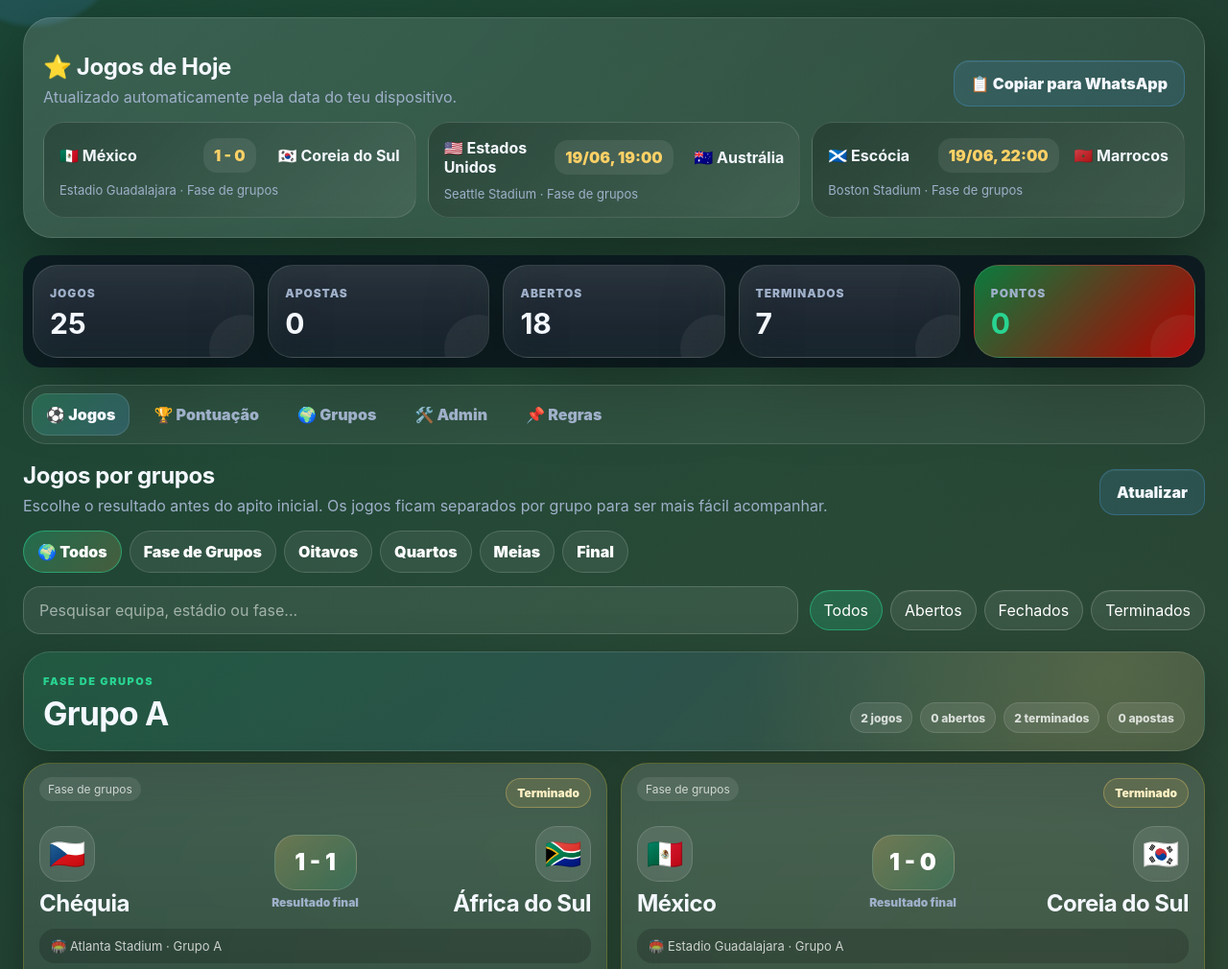
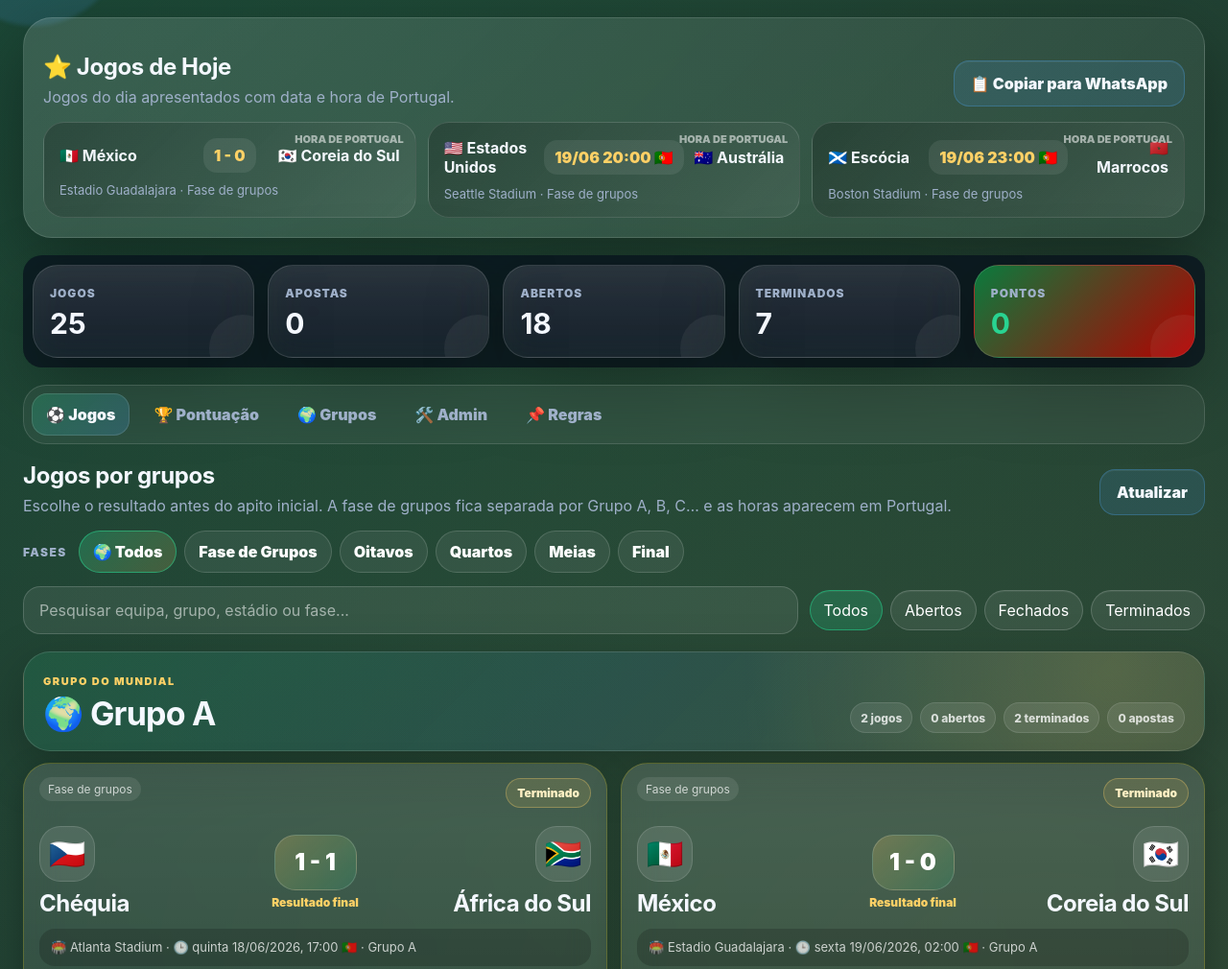
Before and after one commit to picafern-commits/App-Mundial, a plain HTML site: page index.html in a window 1280 px wide. Shown: the part 703-1713 px from the top of the page at 96% size. Drawn offline with Linux system fonts and the light colour scheme.

Commit message:
Add files via upload

```diff
--- a/app.js
+++ b/app.js
@@ -1,4 +1,4 @@
-// Mundial Pontos - v12.0 Sem Jogador
+// Mundial Pontos - v13.0 Hora Portugal + Grupos
 // Firebase/API configuráveis via config.js. Modo teste continua ativo sem configuração.
 
 import { initializeApp } from "https://www.gstatic.com/firebasejs/10.12.5/firebase-app.js";
@@ -9,7 +9,7 @@ const firebaseConfig = APP_CONFIG.firebase || {};
 const apiConfig = APP_CONFIG.api || {};
 const ADMIN_PIN = APP_CONFIG.adminPin || "1234";
 const DEMO_MODE = !firebaseConfig.apiKey || firebaseConfig.apiKey === "COLOCA_AQUI";
-const demoStoreKey = "mundial_demo_data_v12";
+const demoStoreKey = "mundial_demo_data_v13";
 
 let db = null;
 let activePlayer = "__single_user__";
@@ -64,6 +64,39 @@ const isLocked = game => hasResult(game) || new Date(game.matchDate).getTime() <
 const safeId = text => String(text ?? "").toLowerCase().trim().replace(/[^a-z0-9]+/gi, "_");
 const outcome = (h,a) => Number(h)>Number(a) ? "home" : Number(h)<Number(a) ? "away" : "draw";
 const escapeHtml = text => String(text ?? "").replace(/[&<>'"]/g, c => ({"&":"&amp;","<":"&lt;",">":"&gt;","'":"&#39;",'"':"&quot;"}[c]));
+
+const PORTUGAL_TZ = "Europe/Lisbon";
+function parseDateValue(value){
+  if(!value) return null;
+  const text = String(value);
+  if(/[zZ]$|[+-]\d{2}:\d{2}$/.test(text)) return new Date(text);
+  const m = text.match(/^(\d{4})-(\d{2})-(\d{2})T(\d{2}):(\d{2})/);
+  if(m) return new Date(Number(m[1]), Number(m[2])-1, Number(m[3]), Number(m[4]), Number(m[5]));
+  return new Date(text);
+}
+function portugalDateKey(value){
+  const d = parseDateValue(value);
+  if(!d || Number.isNaN(d.getTime())) return "";
+  return new Intl.DateTimeFormat("en-CA", { timeZone: PORTUGAL_TZ, year:"numeric", month:"2-digit", day:"2-digit" }).format(d);
+}
+function todayPortugalKey(){
+  return new Intl.DateTimeFormat("en-CA", { timeZone: PORTUGAL_TZ, year:"numeric", month:"2-digit", day:"2-digit" }).format(new Date());
+}
+function portugalDateTime(value, short=false){
+  const d = parseDateValue(value);
+  if(!d || Number.isNaN(d.getTime())) return "Sem data";
+  const opts = short
+    ? { timeZone: PORTUGAL_TZ, day:"2-digit", month:"2-digit", hour:"2-digit", minute:"2-digit" }
+    : { timeZone: PORTUGAL_TZ, weekday:"short", day:"2-digit", month:"2-digit", year:"numeric", hour:"2-digit", minute:"2-digit" };
+  return new Intl.DateTimeFormat("pt-PT", opts).format(d).replace(",", "") + " 🇵🇹";
+}
+function isGroupStage(game){
+  return phaseKey(game) === "groups";
+}
+function displaySectionName(game){
+  return isGroupStage(game) ? groupOf(game) : phaseLabel(phaseKey(game));
+}
+
 const flag = team => FLAG_MAP[String(team || "").trim()] || (String(team || "").match(/^\d|Vencedor|Finalista/i) ? "🏆" : "🏳️");
 
 function toast(message){
@@ -81,12 +114,10 @@ function getDemoData(){
 }
 function saveDemoData(data){ localStorage.setItem(demoStoreKey, JSON.stringify(data)); }
 function formatDate(value){
-  if(!value) return "Sem data";
-  return new Date(value).toLocaleString("pt-PT", { weekday:"short", day:"2-digit", month:"2-digit", hour:"2-digit", minute:"2-digit" });
+  return portugalDateTime(value, false);
 }
 function formatShortDate(value){
-  if(!value) return "";
-  return new Date(value).toLocaleString("pt-PT", { day:"2-digit", month:"2-digit", hour:"2-digit", minute:"2-digit" });
+  return portugalDateTime(value, true);
 }
 function statusOf(game){
   if(hasResult(game)) return { label:"Terminado", cls:"closed" };
@@ -95,10 +126,11 @@ function statusOf(game){
 }
 function groupOf(game){ return game.group || game.groupName || game.pool || game.phase || "Outros jogos"; }
 function groupSortKey(group){
-  const letter = String(group).match(/Grupo\s+([A-Z])/i);
+  const text = String(group || "");
+  const letter = text.match(/Grupo\s+([A-Z])/i);
   if(letter) return `0_${letter[1].toUpperCase()}`;
-  const phaseOrder = { "Oitavos": "1", "Quartos": "2", "Meias": "3", "Final": "4" };
-  return `${phaseOrder[group] || "9"}_${group}`;
+  const phaseOrder = { "Oitavos": "1", "Oitavos de Final": "1", "Quartos": "2", "Quartos de Final": "2", "Meias": "3", "Meias-Finais": "3", "Final": "4" };
+  return `${phaseOrder[text] || "9"}_${text}`;
 }
 function phaseKey(game){
   const txt = `${game.phase || ""} ${game.group || ""}`.toLowerCase();
@@ -219,7 +251,7 @@ async function resetSeed(){
 
 function getVisibleGames(){
   return games.filter(g => {
-    const txt=`${g.homeTeam} ${g.awayTeam} ${g.venue} ${g.phase} ${g.group}`.toLowerCase();
+    const txt=`${g.homeTeam} ${g.awayTeam} ${g.venue} ${g.phase} ${g.group} ${groupOf(g)}`.toLowerCase();
     const matchesSearch=!currentSearch || txt.includes(currentSearch.toLowerCase());
     const matchesFilter=currentFilter==="all" || (currentFilter==="open" && !isLocked(g)) || (currentFilter==="locked" && isLocked(g) && !hasResult(g)) || (currentFilter==="finished" && hasResult(g));
     const matchesPhase=currentPhase==="all" || phaseKey(g) === currentPhase;
@@ -276,8 +308,8 @@ function buildGroupStandings(){
     }));
 }
 function todayGames(){
-  const today = new Date().toISOString().slice(0,10);
-  return games.filter(g => String(g.matchDate || "").slice(0,10) === today);
+  const today = todayPortugalKey();
+  return games.filter(g => portugalDateKey(g.matchDate) === today);
 }
 
 function renderAll(){
@@ -334,7 +366,7 @@ function renderGames(){
 
   const grouped = new Map();
   list.forEach(game => {
-    const key = currentPhase === "all" ? (phaseKey(game)==="groups" ? groupOf(game) : phaseLabel(phaseKey(game))) : (phaseKey(game)==="groups" ? groupOf(game) : phaseLabel(phaseKey(game)));
+    const key = displaySectionName(game);
     if(!grouped.has(key)) grouped.set(key, []);
     grouped.get(key).push(game);
   });
@@ -346,7 +378,7 @@ function renderGames(){
     return `<section class="group-section">
       <div class="group-header">
         <div>
-          <span class="group-kicker">${escapeHtml(phaseLabel(phaseKey(groupGames[0])))}</span>
+          <span class="group-kicker">${phaseKey(groupGames[0])==="groups" ? "Grupo do Mundial" : escapeHtml(phaseLabel(phaseKey(groupGames[0])) )}</span>
           <h3>${escapeHtml(group)}</h3>
         </div>
         <div class="group-meta">
@@ -382,14 +414,14 @@ function renderGameCard(game){
       </div>
       <div class="score-pro">
         <span>${resultText}</span>
-        <small>${hasResult(game) ? "Resultado final" : formatShortDate(game.matchDate)}</small>
+        <small>${hasResult(game) ? "Resultado final" : "Hora Portugal"}</small>
       </div>
       <div class="team-pro right">
         <span class="flag-ball">${flag(game.awayTeam)}</span>
         <strong>${escapeHtml(game.awayTeam)}</strong>
       </div>
     </div>
-    <div class="match-meta-pro">🏟️ ${escapeHtml(game.venue||"Estádio a confirmar")} · ${escapeHtml(groupOf(game))}</div>
+    <div class="match-meta-pro">🏟️ ${escapeHtml(game.venue||"Estádio a confirmar")} · 🕒 ${formatDate(game.matchDate)} · ${escapeHtml(groupOf(game))}</div>
     <div class="bet-status-pro">${betLabel}</div>
     <div class="bet-grid bet-grid-pro">
       <label>${escapeHtml(game.homeTeam)}<input id="home_${game.id}" type="number" min="0" value="${myBet?.homeGuess ?? ""}" ${locked?"disabled":""}></label>
@@ -527,7 +559,7 @@ Vencedor/empate certo: ${r.winner || 0}`;
 function todayText(){
   const list=todayGames();
   if(!list.length) return "⭐ JOGOS DE HOJE\n\nHoje não há jogos registados.";
-  return "⭐ JOGOS DE HOJE\n\n" + list.map(g=>`${flag(g.homeTeam)} ${g.homeTeam} vs ${flag(g.awayTeam)} ${g.awayTeam}\n⏰ ${formatShortDate(g.matchDate)} · 🏟️ ${g.venue || "A confirmar"}`).join("\n\n");
+  return "⭐ JOGOS DE HOJE\n\n" + list.map(g=>`${flag(g.homeTeam)} ${g.homeTeam} vs ${flag(g.awayTeam)} ${g.awayTeam}\n⏰ ${formatShortDate(g.matchDate)} · Hora Portugal · 🏟️ ${g.venue || "A confirmar"}`).join("\n\n");
 }
 function groupsText(){
   const tables=buildGroupStandings();
--- a/config.js
+++ b/config.js
@@ -2,7 +2,7 @@
 // Para testar offline deixa tudo como está.
 // Para Firebase, substitui os campos abaixo pelos dados do teu projeto. Quando preencheres, fica online automaticamente.
 window.MUNDIAL_CONFIG = {
-  appVersion: "12.0",
+  appVersion: "13.0",
   adminPin: "1234",
   firebase: {
     apiKey: "AIzaSyCOyW5rfwF8iZxcVN6jxR4VqZ6pNdNmFRA",
--- a/index.html
+++ b/index.html
@@ -3,7 +3,7 @@
 <head>
   <meta charset="utf-8" />
   <meta name="viewport" content="width=device-width, initial-scale=1" />
-  <title>Mundial Pontos v12</title>
+  <title>Mundial Pontos v13</title>
   <link rel="stylesheet" href="style.css" />
 </head>
 <body>
@@ -51,7 +51,7 @@
         <div class="section-head">
           <div>
             <h2>⭐ Jogos de Hoje</h2>
-            <p>Atualizado automaticamente pela data do teu dispositivo.</p>
+            <p>Jogos do dia apresentados com data e hora de Portugal.</p>
           </div>
           <button id="copyTodayBtn2" class="secondary">📋 Copiar para WhatsApp</button>
         </div>
@@ -78,7 +78,7 @@
         <div class="section-head">
           <div>
             <h2>Jogos por grupos</h2>
-            <p>Escolhe o resultado antes do apito inicial. Os jogos ficam separados por grupo para ser mais fácil acompanhar.</p>
+            <p>Escolhe o resultado antes do apito inicial. A fase de grupos fica separada por Grupo A, B, C… e as horas aparecem em Portugal.</p>
           </div>
           <button id="refreshBtn" class="secondary">Atualizar</button>
         </div>
@@ -91,7 +91,7 @@
           <button class="phase-chip" data-phase="final">Final</button>
         </div>
         <div class="toolbar">
-          <input id="searchInput" class="search" type="search" placeholder="Pesquisar equipa, estádio ou fase..." />
+          <input id="searchInput" class="search" type="search" placeholder="Pesquisar equipa, grupo, estádio ou fase..." />
           <div class="filter-row">
             <button class="filter-chip active" data-filter="all">Todos</button>
             <button class="filter-chip" data-filter="open">Abertos</button>
@@ -159,7 +159,7 @@
               <label>Equipa fora
                 <input id="awayTeamInput" type="text" placeholder="Brasil" />
               </label>
-              <label>Data / hora
+              <label>Data / hora de Portugal
                 <input id="matchDateInput" type="datetime-local" />
               </label>
               <label>Estádio / local
@@ -168,7 +168,7 @@
               <label>Fase
                 <input id="phaseInput" type="text" placeholder="Fase de grupos" />
               </label>
-              <label>Grupo
+              <label>Grupo do Mundial
                 <input id="groupInput" type="text" placeholder="Grupo A" />
               </label>
             </div>
--- a/style.css
+++ b/style.css
@@ -698,3 +698,31 @@ body{
 @media(max-width:620px){
   .single-score{grid-template-columns:1fr}
 }
+
+
+/* v13 hora Portugal + grupos organizados */
+.group-kicker{ color:#ffd166!important; }
+.match-meta-pro{ line-height:1.45; }
+.score-pro small{ color:#ffd166!important; }
+.phase-filter-row::before{
+  content:"Fases";
+  align-self:center;
+  color:var(--muted);
+  font-size:12px;
+  font-weight:950;
+  letter-spacing:.12em;
+  text-transform:uppercase;
+  margin-right:4px;
+}
+.group-header h3::before{ content:"🌍 "; }
+.today-card{ position:relative; overflow:hidden; }
+.today-card::after{
+  content:"Hora de Portugal";
+  position:absolute;
+  right:12px;
+  top:10px;
+  color:rgba(255,255,255,.55);
+  font-size:11px;
+  font-weight:900;
+  text-transform:uppercase;
+}
```
